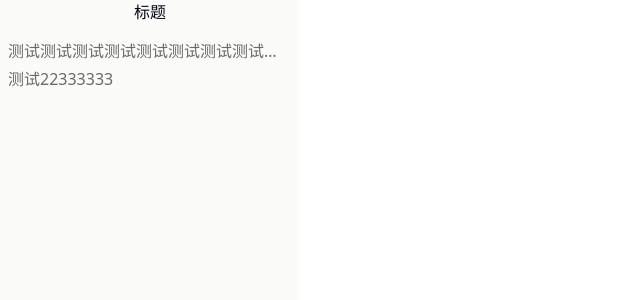
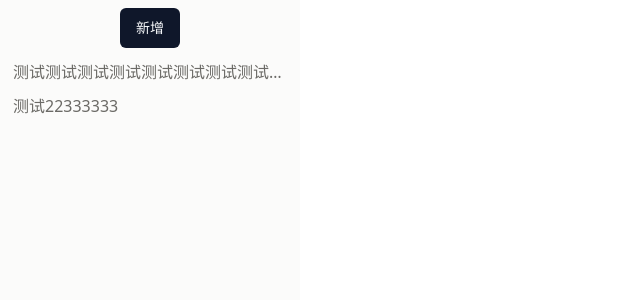
Before and after one commit to xiaoFeng5210/aurora-note-web, a React (Vite) app: page / in a window 1280 px wide. Shown: the top 300 px of the page, without its empty margins (0-640 px from the left). Built offline with nearby package versions, Linux system fonts and the light colour scheme.

Commit message:
fix styles

```diff
--- a/src/components/slide-bar/index.tsx
+++ b/src/components/slide-bar/index.tsx
@@ -1,6 +1,8 @@
 import { useEffect, type FC } from 'react'
-import { SlideBarItem, selectedStyle } from './styled'
+import { SlideBarItem, selectedStyle, SlideBarWrapper } from './styled'
 import { useSlideBarStore, setCurrentSelectKey } from '../../store'
+import { Button } from "@/components/ui/button"
+
 const SlideBar: FC = () => {
   const currentSelectKey = useSlideBarStore((state) => state.currentSelectKey)
   const mockData = [
@@ -15,8 +17,10 @@ const SlideBar: FC = () => {
   ]
   return (
     <div className='tw-w-[300px] tw-h-full tw-bg-[#FBFBFA] tw-px-2'>
-      <header className='tw-h-[37px]'>标题</header>
-      <ul className='tw-w-full tw-h-full tw-text-[1rem] tw-text-[#6B6A66] tw-text-left'>
+      <header className='tw-py-2'>
+        <Button className='w-full'>新增</Button>
+      </header>
+      <SlideBarWrapper className='tw-w-full tw-h-full tw-text-[1rem] tw-text-[#6B6A66] tw-text-left'>
         {
           mockData.map((item) => (
             <SlideBarItem
@@ -28,7 +32,7 @@ const SlideBar: FC = () => {
             </SlideBarItem>
           ))
         }
-      </ul>
+      </SlideBarWrapper>
     </div>
   )
 }
--- a/src/components/slide-bar/styled.tsx
+++ b/src/components/slide-bar/styled.tsx
@@ -1,14 +1,23 @@
 import Styled from 'styled-components';
 
-const ItemHeight = `28px`
+const ItemHeight = `32px`
 
 export const selectedStyle = {
   backgroundColor: `#F2F2F1`,
   color: '#37342F'
 }
-
+export const SlideBarWrapper = Styled.ul`
+font-size: 1rem;
+width: 100%;
+height: 100%;
+display: flex;
+flex-direction: column;
+gap: 2px;
+`
 export const SlideBarItem = Styled.li`
-overflow: hidden; white-space: nowrap; text-overflow: ellipsis;
+padding-left: 5px;
+border-radius: 4px;
+overflow: auto; white-space: nowrap; text-overflow: ellipsis;
 height: ${ItemHeight};
 line-height: ${ItemHeight};
 &:hover {
```
